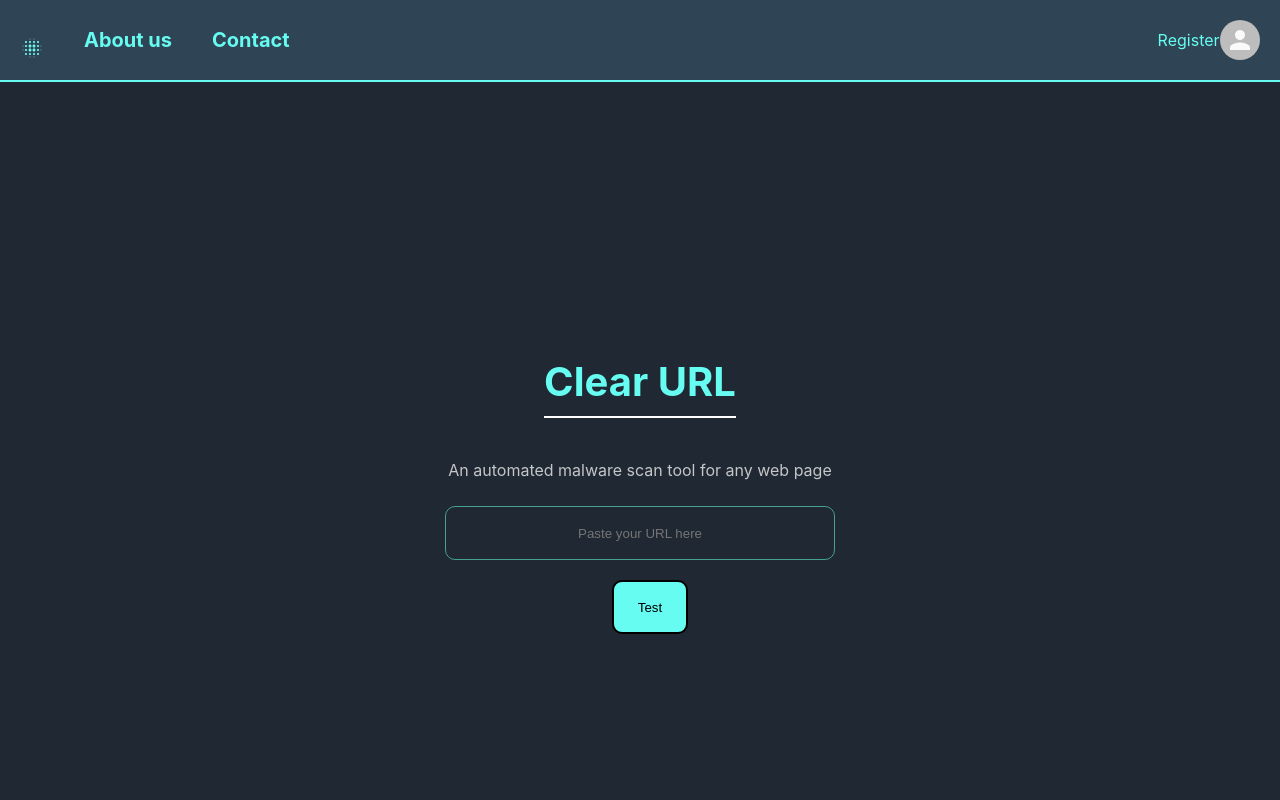
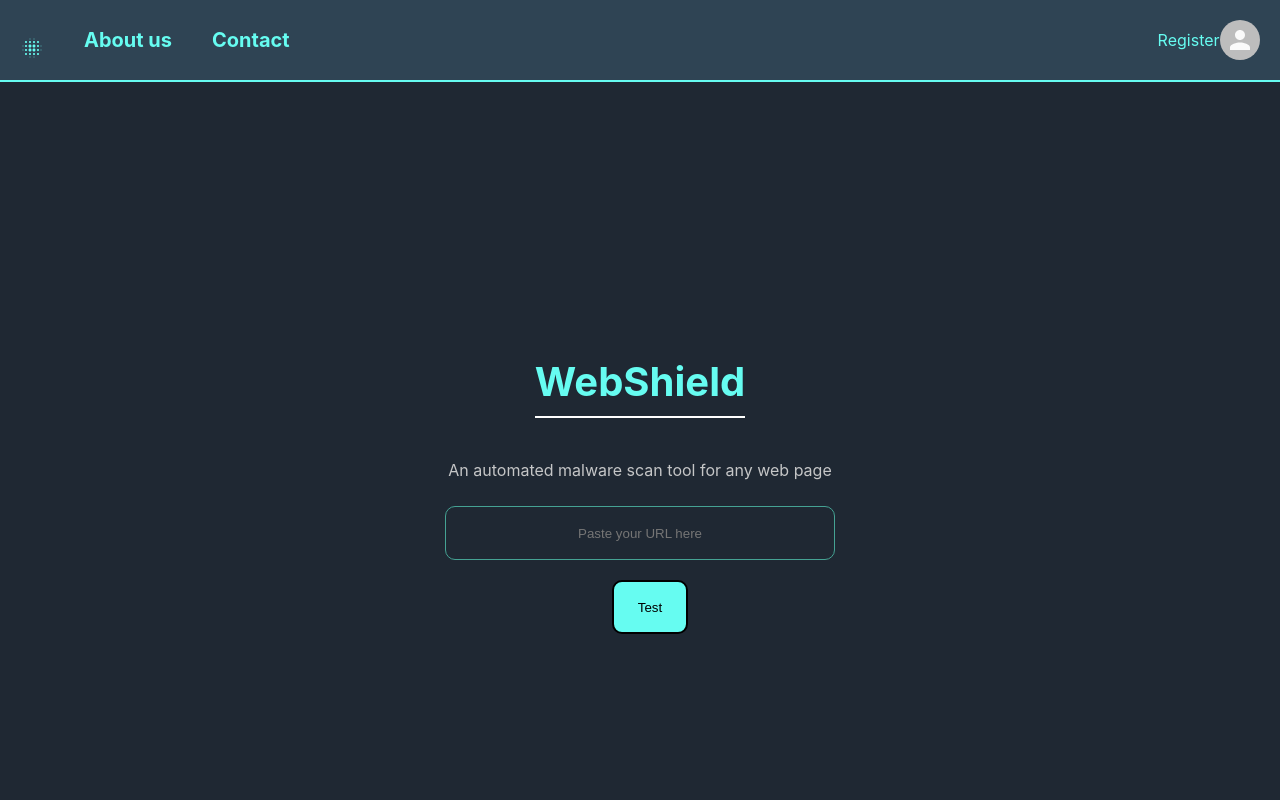
Before and after one commit to ntobar/givebackhacks-project, a React (Create React App) app in the folder avoidware/: page / in a window 1280 px wide. Shown: the top 800 px of the page. Built offline with nearby package versions, Linux system fonts and the light colour scheme.

Commit message:
changing colors

```diff
--- a/avoidware/src/components/Landing/Landing.js
+++ b/avoidware/src/components/Landing/Landing.js
@@ -201,7 +201,7 @@ function Landing() {
       <div className="home">
         <div className="home_container">
           <div style={{ display: display }} className="title_container">
-            <h1 className="heading">Clear URL</h1>
+            <h1 className="heading">WebShield</h1>
             <p className="info">
               An automated malware scan tool for any web page
             </p>
--- a/avoidware/src/components/Results/Results.css
+++ b/avoidware/src/components/Results/Results.css
@@ -2,6 +2,8 @@
   display: flex;
   flex-direction: column;
   background-color: #1f2833;
+  background-color: #beb7df;
+
   align-items: center;
   text-align: center;
   color: white;
```
